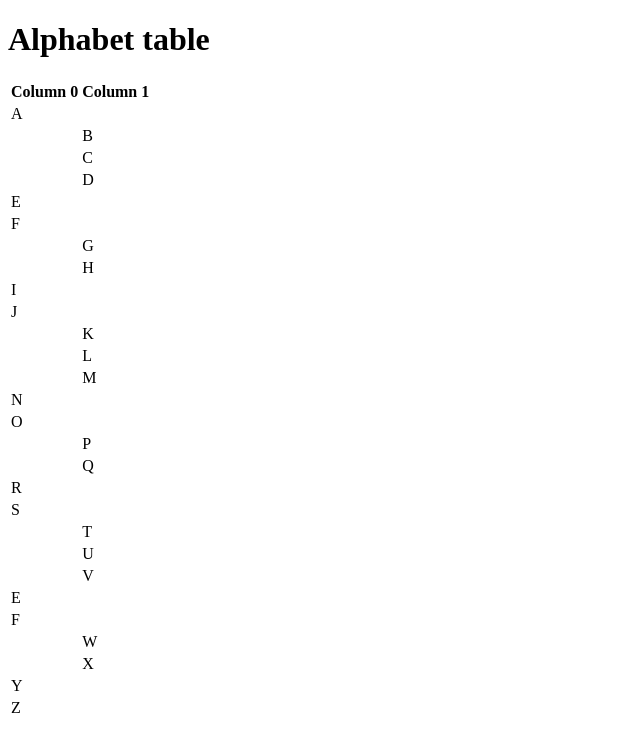
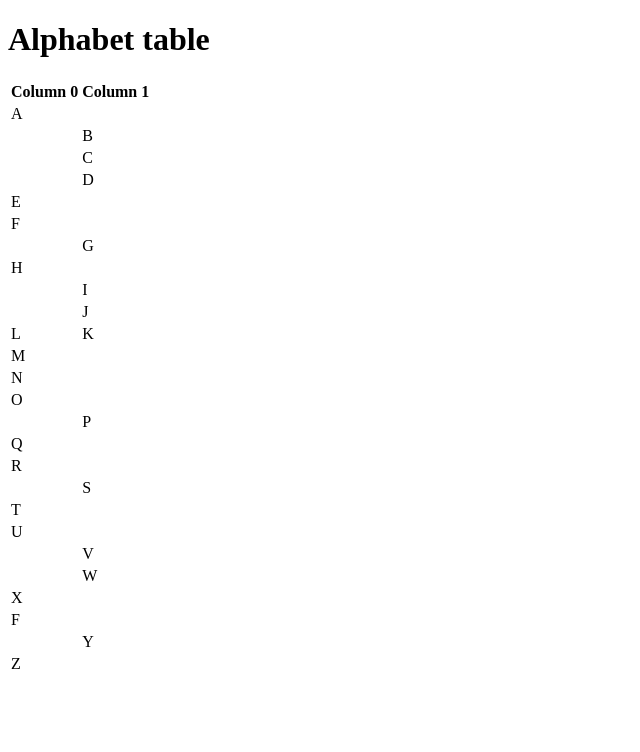
Before and after one commit to comp426-2023-spring/a01-ggabbylopez, a website: page public/index.html in a window 1280 px wide. Shown: the whole page, without its empty margins (0-640 px from the left). Drawn offline with Linux system fonts and the light colour scheme.

Commit message:
Forgot to fix index.html

```diff
--- a/public/index.html
+++ b/public/index.html
@@ -37,22 +37,19 @@
     						<td></td><td>G</td>
   					</tr>
   					<tr>
-    						<td></td><td>H</td>
+    						<td>H</td><td></td>
   					</tr>
                     <tr>
-                            <td>I</td><td></td>
+                            <td></td><td>I</td>
                     </tr>
                     <tr>
-                        <td>J</td><td></td>
+                        <td></td><td>J</td>
                   </tr>
                   <tr>
-                        <td></td><td>K</td>
+                        <td>L</td><td>K</td>
                   </tr>
                   <tr>
-                        <td></td><td>L</td>
-                  </tr>
-                  <tr>
-                        <td></td><td>M</td>
+                        <td>M</td><td></td>
                   </tr>
                   <tr>
                         <td>N</td><td></td>
@@ -64,41 +61,38 @@
                         <td></td><td>P</td>
                   </tr>
                   <tr>
-                        <td></td><td>Q</td>
+                        <td>Q</td><td></td>
+                  </tr>
+                  <tr>
+                        <td>R</td><td></td>
                   </tr>
                 <tr>
-                        <td>R</td><td></td>
+                        <td></td><td>S</td>
                 </tr>
                 <tr>
-                    <td>S</td><td></td>
+                    <td>T</td><td></td>
               </tr>
               <tr>
-                    <td></td><td>T</td>
-              </tr>
-              <tr>
-                    <td></td><td>U</td>
+                    <td>U</td><td></td>
               </tr>
               <tr>
                     <td></td><td>V</td>
               </tr>
               <tr>
-                    <td>E</td><td></td>
+                    <td></td><td>W</td>
+              </tr>
+              <tr>
+                    <td>X</td><td></td>
               </tr>
               <tr>
                     <td>F</td><td></td>
               </tr>
               <tr>
-                    <td></td><td>W</td>
+                    <td></td><td>Y</td>
               </tr>
               <tr>
-                    <td></td><td>X</td>
+                    <td>Z</td><td></td>
               </tr>
-            <tr>
-                    <td>Y</td><td></td>
-            </tr>
-            <tr>
-                <td>Z</td><td></td>
-            </tr>
 				</tbody>
 			</table>
         	</div>
```
Also changed, not shown: 1 other file.
